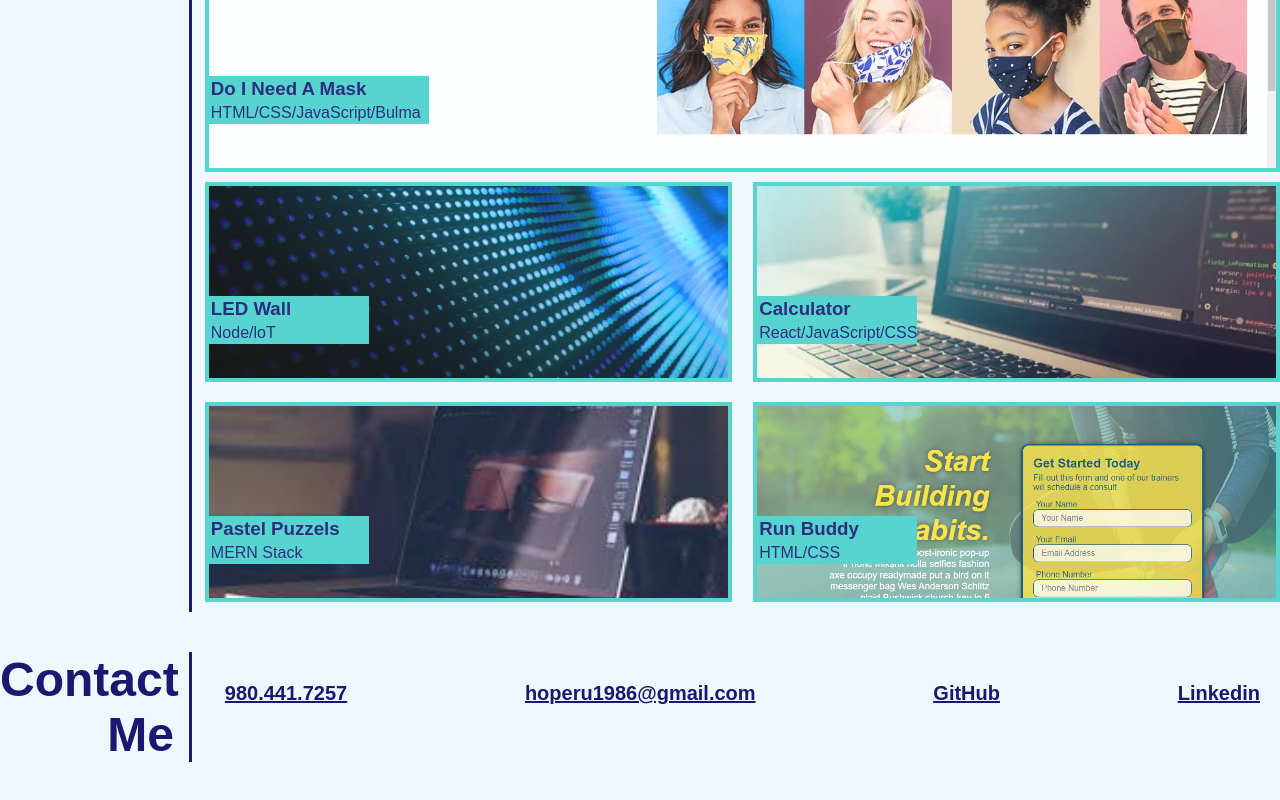
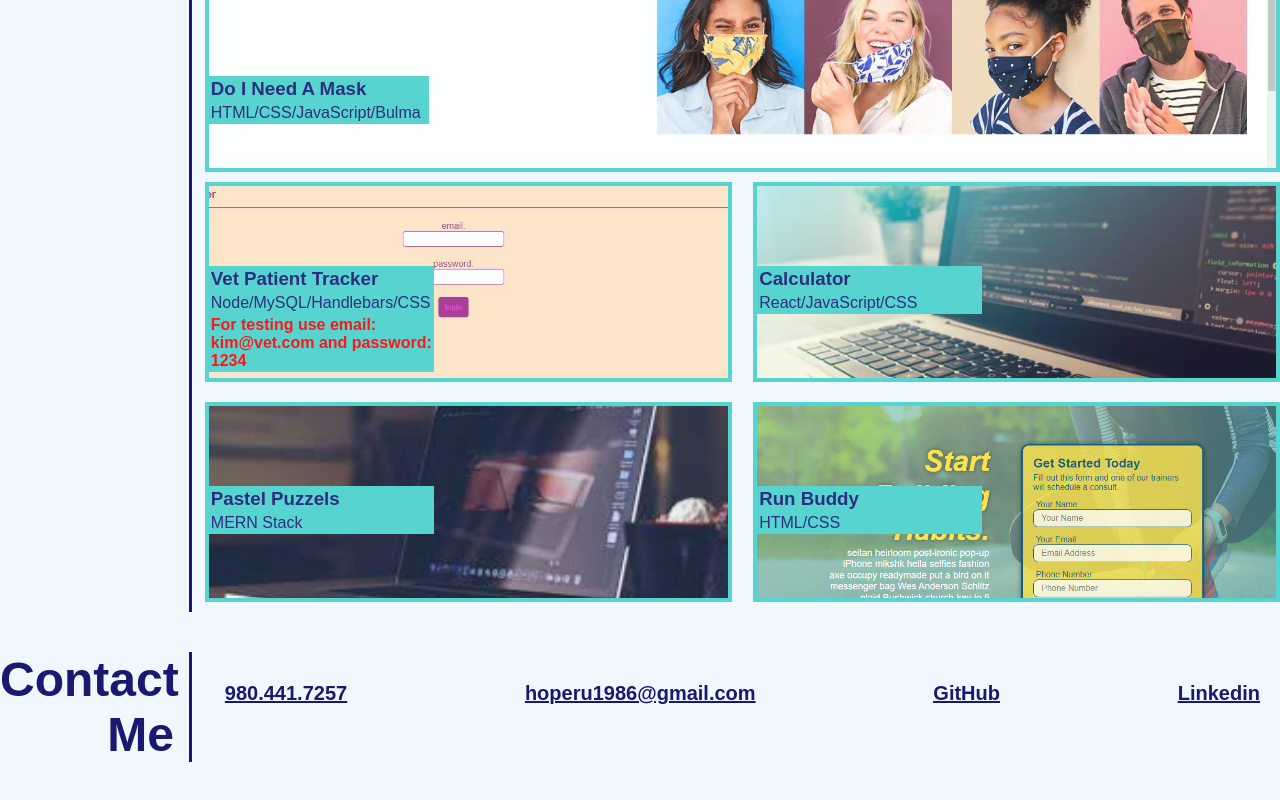
Before and after one commit to NadyaSlb/Portfolio, a plain HTML site: page index.html in a window 1280 px wide. Shown: the part 727-1527 px from the top of the page. Drawn offline with Linux system fonts and the light colour scheme.

Commit message:
project2

```diff
--- a/assets/css/Style.css
+++ b/assets/css/Style.css
@@ -203,7 +203,7 @@ justify-content: space-between;
 
 .led {
     border: var(--secondary-color) solid 4px;
-    background-image: url('../images/led-background-3.jpg');
+    background-image: url('../images/Screenshot_3.jpg');
     background-size: cover;
     background-position: center;
     display: block;
@@ -271,14 +271,14 @@ justify-content: space-between;
 
 .small-boxes h3 {
     position: relative;
-    width: 160px;
-    top: 110px;
+    width: 225px;
+    top: 80px;
 }
 
 .small-boxes p {
     position: relative;
-    width: 160px;
-    top: 110px;
+    width: 225px;
+    top: 80px;
 }
 
 /* Work section styles end */
@@ -443,3 +443,6 @@ justify-content: space-between;
         margin: 210px 0 10px 10px;
     }
 }
+
+.test {color: red;
+font-weight: bold;}
--- a/index.html
+++ b/index.html
@@ -56,9 +56,10 @@
                 </div>
                 <div class="small-boxes">
                      <div class="led">
-                         <a class="image" href="/"></a>
-                         <h3>LED Wall</h3>
-                         <p>Node/loT</p>
+                         <a class="image" href="https://desolate-spire-95166.herokuapp.com/"></a>
+                         <h3>Vet Patient Tracker</h3>
+                         <p>Node/MySQL/Handlebars/CSS</p>
+                         <p class="test">For testing use email: kim@vet.com and password: 1234</p>
                      </div>
                      <div class="calc">
                          <a class="image" href="/"></a>
```
Also changed, not shown: assets/images/Screenshot_12.jpg (added), assets/images/Screenshot_3.jpg (added).
